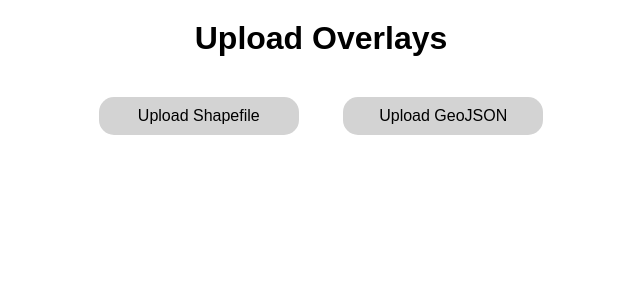
After one commit to kirustar14/radio-telemetry-tracker, a Flask app: page /uploadOverlays in a window 1280 px wide. The commit adds this page. Shown: the top 300 px of the page, without its empty margins (319-959 px from the left). Run offline with Flask 3, Linux system fonts and the light colour scheme.

Commit message:
all files input set up

```diff
--- a/app.py
+++ b/app.py
@@ -5,6 +5,10 @@ import os
 import geopandas as gpd
 
 app = Flask(__name__)
+
+# Ensure the uploads folder exists
+if not os.path.exists('uploads'):
+    os.makedirs('uploads')
 
 # Route for the main index page
 @app.route('/')
@@ -16,7 +20,6 @@ def index():
 def upload_geo_tiff_page():
     return render_template('uploadGeoTiff.html')
 
-# Route to handle the uploaded GeoTIFF file
 @app.route('/uploadGeoTiff', methods=['POST'])
 def upload_geo_tiff():
     if 'file' not in request.files:
@@ -29,28 +32,35 @@ def upload_geo_tiff():
 
     if file and (file.filename.endswith('.tif') or file.filename.endswith('.tiff')):
         # Save the uploaded GeoTIFF file
-        file_path = os.path.join('uploads', file.filename)  # Ensure 'uploads' folder exists
+        file_path = os.path.join('uploads', file.filename)
         file.save(file_path)
 
         # Load the GeoTIFF image
         with rasterio.open(file_path) as src:
-            band1 = src.read(1)
+            band1 = src.read(1)  # Read the first band
             bounds = src.bounds
 
+        # Calculate the map center and zoom level
+        map_center = [(bounds.top + bounds.bottom) / 2, (bounds.left + bounds.right) / 2]
+        zoom_level = 10  # You may need to adjust this based on your data's extent
+
         # Create a map centered around the GeoTIFF bounds
-        map_center = [(bounds.top + bounds.bottom) / 2, (bounds.left + bounds.right) / 2]
-        map = folium.Map(location=map_center, zoom_start=10)
+        map = folium.Map(location=map_center, zoom_start=zoom_level)
 
         # Add the GeoTIFF as an overlay
         folium.raster_layers.ImageOverlay(
-            image=band1,  # You may need to convert this to a proper format for the overlay
+            image=band1,  # Ensure this is in a format suitable for web display
             bounds=[[bounds.bottom, bounds.left], [bounds.top, bounds.right]],
             opacity=0.6,
         ).add_to(map)
 
-        return map._repr_html_()  # Render the map
+        # Optionally, fit the map to the bounds of the GeoTIFF
+        folium.LayerControl().add_to(map)  # Add layer controls if needed
+
+        return render_template('map_display.html', map=map._repr_html_())
 
     return redirect(url_for('index'))
+
 
 # Route to serve the Webmap upload page
 @app.route('/uploadWebmap')
@@ -69,14 +79,19 @@ def upload_tiles():
         return redirect(url_for('index'))
 
     if file and file.filename.endswith('.zip'):
-        # Save the uploaded webmap tiles
-        file_path = os.path.join('uploads', file.filename)  # Ensure 'uploads' folder exists
+        file_path = os.path.join('uploads', file.filename)
         file.save(file_path)
 
-        # Here, you would typically extract the zip file and use the tiles
-        return redirect(url_for('index'))
+        # Here you would typically extract the zip file and use the tiles
+        # For now, we'll redirect to a placeholder
+        return redirect(url_for('map_display', basemap_type='webmap'))
 
     return redirect(url_for('index'))
+
+# Route to display the map with overlay options
+@app.route('/mapDisplay')
+def map_display():
+    return render_template('map_display.html')
 
 # Route to serve the Shapefile upload page
 @app.route('/uploadShapefile')
@@ -95,13 +110,15 @@ def upload_shapefile():
         return redirect(url_for('index'))
 
     if file and file.filename.endswith('.zip'):
-        # Save the uploaded shapefile (in zip format)
-        file_path = os.path.join('uploads', file.filename)  # Ensure 'uploads' folder exists
+        file_path = os.path.join('uploads', file.filename)
         file.save(file_path)
 
-        # Here, you would typically extract the zip file and read the shapefile
-        # For demonstration, we just redirect to index
-        return redirect(url_for('index'))
+        # Load the shapefile and add as overlay
+        gdf = gpd.read_file(file_path)
+        map = folium.Map(location=[gdf.geometry.centroid.y.mean(), gdf.geometry.centroid.x.mean()], zoom_start=10)
+        folium.GeoJson(gdf).add_to(map)
+
+        return render_template('map_display.html', map=map._repr_html_())
 
     return redirect(url_for('index'))
 
@@ -122,23 +139,23 @@ def upload_geojson():
         return redirect(url_for('index'))
 
     if file and (file.filename.endswith('.geojson') or file.filename.endswith('.json')):
-        # Save the uploaded GeoJSON file
-        file_path = os.path.join('uploads', file.filename)  # Ensure 'uploads' folder exists
+        file_path = os.path.join('uploads', file.filename)
         file.save(file_path)
 
-        # Load the GeoJSON data using GeoPandas
+        # Load the GeoJSON data and add as overlay
         gdf = gpd.read_file(file_path)
-
-        # Create a map centered around the GeoJSON bounds
-        map_center = [gdf.geometry.centroid.y.mean(), gdf.geometry.centroid.x.mean()]
-        map = folium.Map(location=map_center, zoom_start=10)
-
-        # Add the GeoJSON to the map
+        map = folium.Map(location=[gdf.geometry.centroid.y.mean(), gdf.geometry.centroid.x.mean()], zoom_start=10)
         folium.GeoJson(gdf).add_to(map)
 
-        return map._repr_html_()  # Render the map
+        return render_template('map_display.html', map=map._repr_html_())
 
     return redirect(url_for('index'))
 
+# Route to serve the Upload Overlays page
+@app.route('/uploadOverlays')
+def upload_overlays_page():
+    return render_template('uploadOverlays.html')
+
+
 if __name__ == '__main__':
     app.run(debug=True)
--- a/templates/index.html
+++ b/templates/index.html
@@ -34,7 +34,5 @@
     <h2>Select Map Type</h2>
     <button onclick="window.location.href='/uploadGeoTiff'">Upload GeoTIFF</button>
     <button onclick="window.location.href='/uploadWebmap'">Load Webmap Tiles</button>
-    <button onclick="window.location.href='/uploadShapefile'">Upload Shapefile</button>
-    <button onclick="window.location.href='/uploadGeoJSON'">Upload GeoJSON</button>
 </body>
 </html>
--- /dev/null
+++ b/templates/uploadOverlays.html
@@ -0,0 +1,37 @@
+<!DOCTYPE html>
+<html lang="en">
+<head>
+    <meta charset="UTF-8">
+    <meta name="viewport" content="width=device-width, initial-scale=1.0">
+    <title>Upload Overlays</title>
+    <style>
+        body {
+            text-align: center;
+            font-family: Arial, sans-serif;
+        }
+        h1 {
+            margin: 20px 0;
+        }
+        button {
+            margin: 20px;
+            padding: 10px 20px;
+            font-size: 16px;
+            cursor: pointer;
+            border: none;
+            border-radius: 15px;
+            background-color: lightgray;
+            color: black;
+            transition: background-color 0.3s;
+            width: 200px;
+        }
+        button:hover {
+            background-color: gray;
+        }
+    </style>
+</head>
+<body>
+    <h1>Upload Overlays</h1>
+    <button onclick="window.location.href='/uploadShapefile'">Upload Shapefile</button>
+    <button onclick="window.location.href='/uploadGeoJSON'">Upload GeoJSON</button>
+</body>
+</html>
```
Also changed, not shown: templates/map_display.html (added, +44 -0 lines), uploads/image.png (added).
